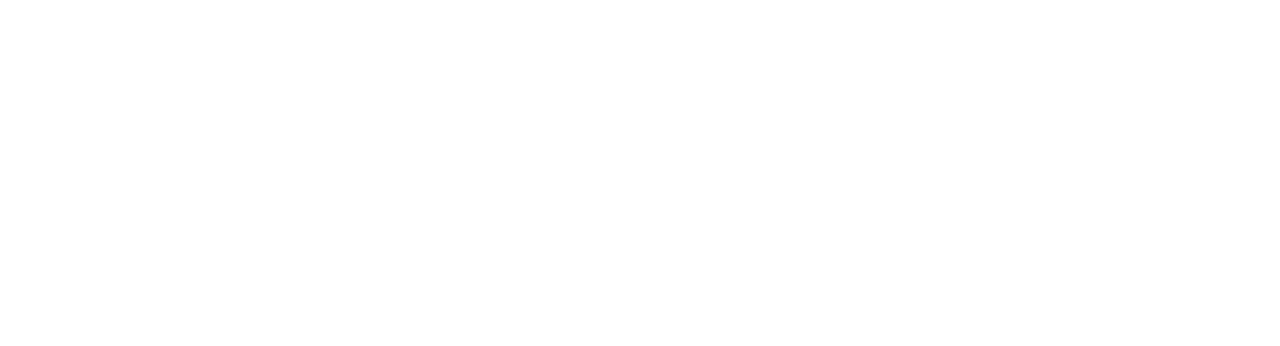
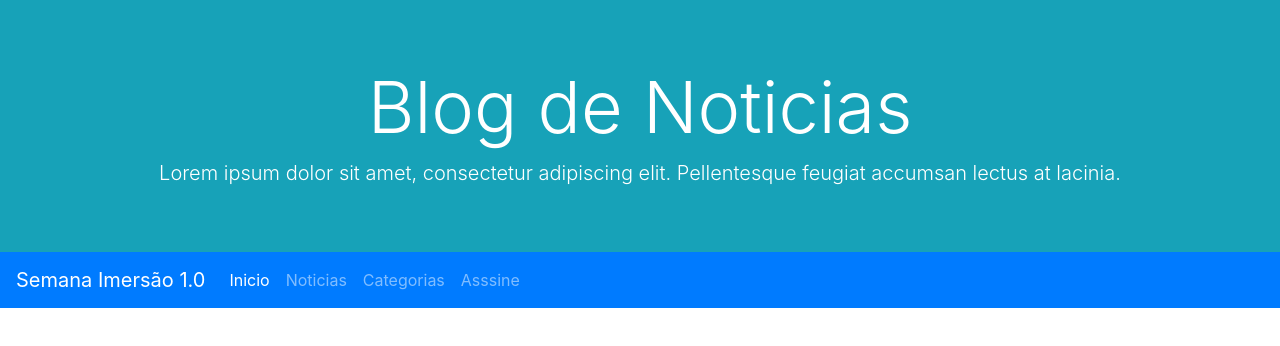
Before and after one commit to EriikGabriel/Semana-Imersao, a plain HTML site: page index.html in a window 1280 px wide. Drawn offline with Linux system fonts and the light colour scheme.

Commit message:
Commit - Criação do do Jumbotron e Navbar

```diff
--- /dev/null
+++ b/css/blog.css
@@ -0,0 +1,7 @@
+.mt-n1 {
+    margin-top: -0.25rem !important;
+}
+
+.mt-n5 {
+    margin-top: -3rem !important;
+}
--- a/index.html
+++ b/index.html
@@ -5,8 +5,40 @@
     <meta name="viewport" content="width=device-width, initial-scale=1.0">
     <title>Blog - Semana Imersão</title>
     <link rel="stylesheet" href="css/bootstrap.css">
+    <link rel="stylesheet" href="css/blog.css">
 </head>
 <body>
+    <div class="jumbotron jumbotron-fluid bg-info">
+        <div class="container">
+            <h1 class="display-3 text-center text-white">Blog de Noticias</h1>
+            <p class="lead text-center text-white">Lorem ipsum dolor sit amet, consectetur
+            adipiscing elit. Pellentesque feugiat accumsan lectus at lacinia. </p>
+        </div>
+    </div>
+    <nav class="navbar navbar-expand-lg navbar-dark bg-primary mt-n5">
+        <a class="navbar-brand" href="#">Semana Imersão 1.0</a>
+        <button class="navbar-toggler d-lg-none" type="button" data-toggle="collapse" data-target="#collapsibleNavId" aria-controls="collapsibleNavId"
+            aria-expanded="false" aria-label="Toggle navigation">
+            <span class="navbar-toggler-icon"></span>
+        </button>
+        <div class="collapse navbar-collapse" id="collapsibleNavId">
+            <ul class="navbar-nav mr-auto mt-2 mt-lg-0">
+                <li class="nav-item active">
+                    <a class="nav-link" href="#">Inicio <span class="sr-only">(current)</span></a>
+                </li>
+                <li class="nav-item">
+                    <a class="nav-link" href="#">Noticias</a>
+                </li>
+                <li class="nav-item">
+                    <a class="nav-link" href="#">Categorias</a>
+                </li>
+                <li class="nav-item">
+                    <a class="nav-link" href="#">Asssine</a>
+                </li>
+            </ul>
+        </div>
+    </nav>
+
 
     <script src="js/jquery-3.5.0.js"></script>
     <script src="js/bootstrap.js"></script>
```
